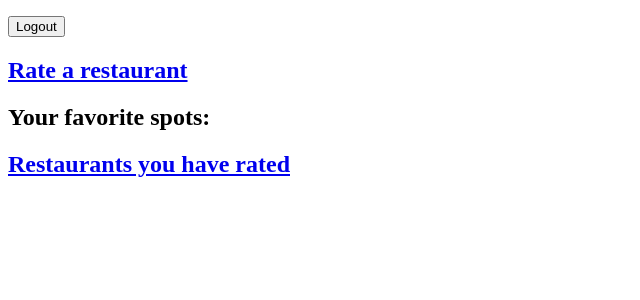
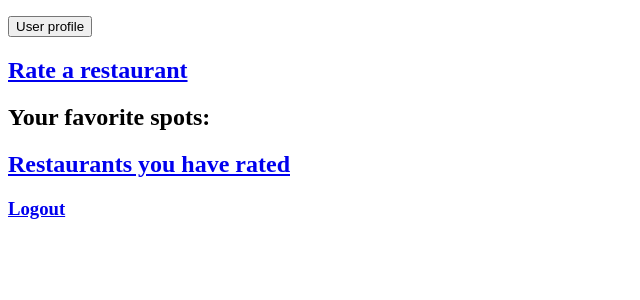
Before and after one commit to letaniaferreira/Dining-hero, a Flask app: page /profile in a window 1280 px wide. Shown: the top 300 px of the page, without its empty margins (0-640 px from the left). Run offline with Flask 2, Linux system fonts and the light colour scheme; the visitor is signed in with stand-in values (Sample User, id 1).

Commit message:
added user profile link to base.html

```diff
--- a/server.py
+++ b/server.py
@@ -156,8 +156,14 @@ def confirm_registration():
 @app.route('/profile')
 def show_profile():
     """show user profile"""
+    try:
+        email = session['email']
+        return render_template("profile.html")
 
-    return render_template("profile.html")
+    except KeyError:
+        flash("You need to login in to see your profile!")
+        return redirect('/show-login')
+
 
 @app.route('/results')
 def results():
@@ -234,10 +240,7 @@ def show_favorite_restaurants():
     email = session['email']
 
     user = User.query.filter_by(email=email).first()
-    # user_id = user.user_id
-    # rating = Rating.query.filter(Rating.user_id == user_id, Rating.restaurant_id == restaurant_id).all()
-    # if not rating:
-        # rated_restaurant = restaurant_id
+
     rated_restaurants = user.rating
 
     return render_template("rated_restaurants.html", rated_restaurants=rated_restaurants)
--- a/templates/base.html
+++ b/templates/base.html
@@ -14,10 +14,10 @@
 
     </div>
 
-    <div id="logout">
+    <div id="profile">
 
-        <form action="/logout">
-            <input type="submit" value="Logout">
+        <form action="/profile">
+            <input type="submit" value="User profile">
         </form>
 
     {% block content %} CONTENT GOES HERE {% endblock %}
--- a/templates/profile.html
+++ b/templates/profile.html
@@ -8,7 +8,9 @@
 
 <h2>Your favorite spots:</h2>
 
-<h2><a href=/favorites>Restaurants you have rated</a></h2>
+<h2><a href=/restaurants>Restaurants you have rated</a></h2>
+
+<h3><a href='/logout'>Logout</a></h3>
 
 
 
```
